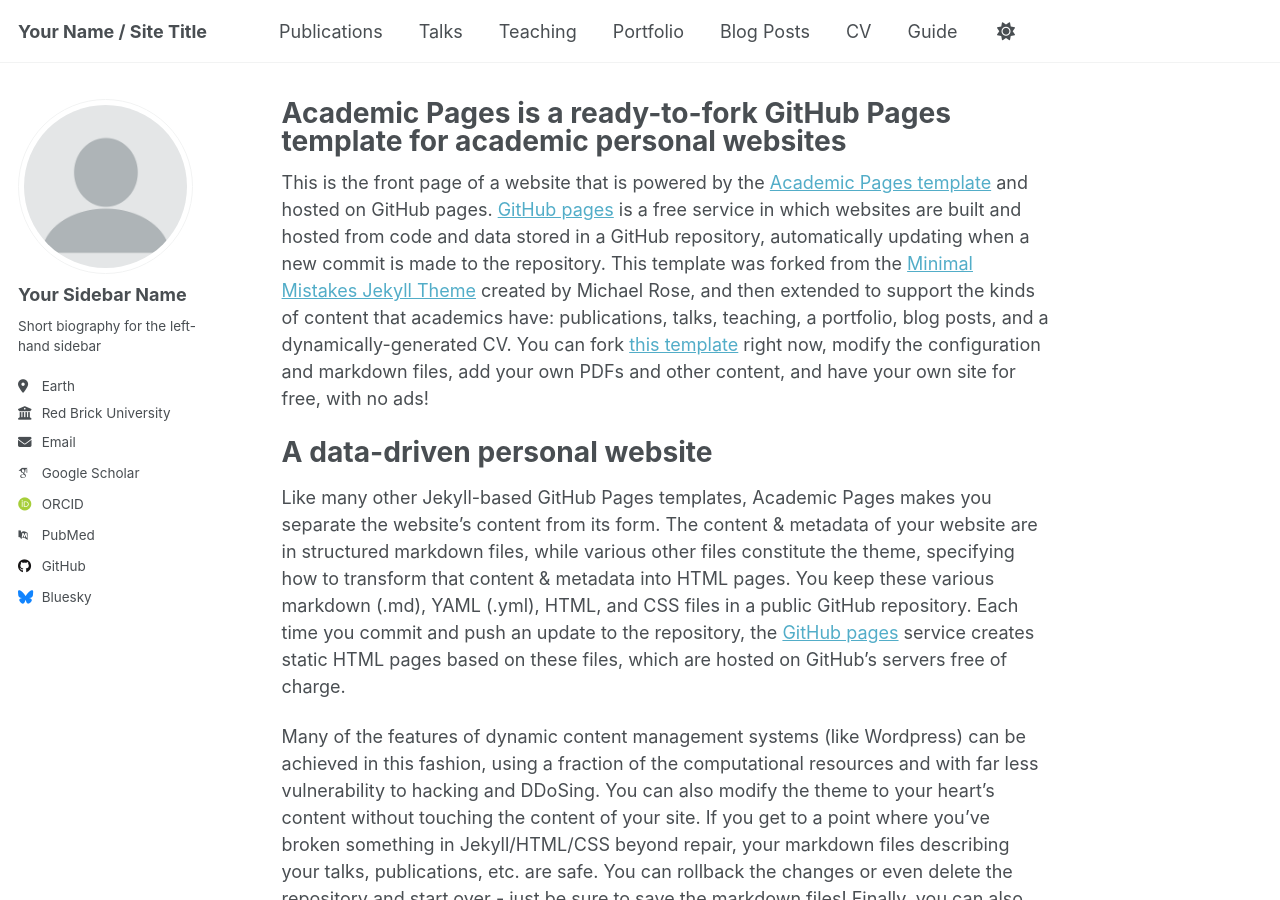
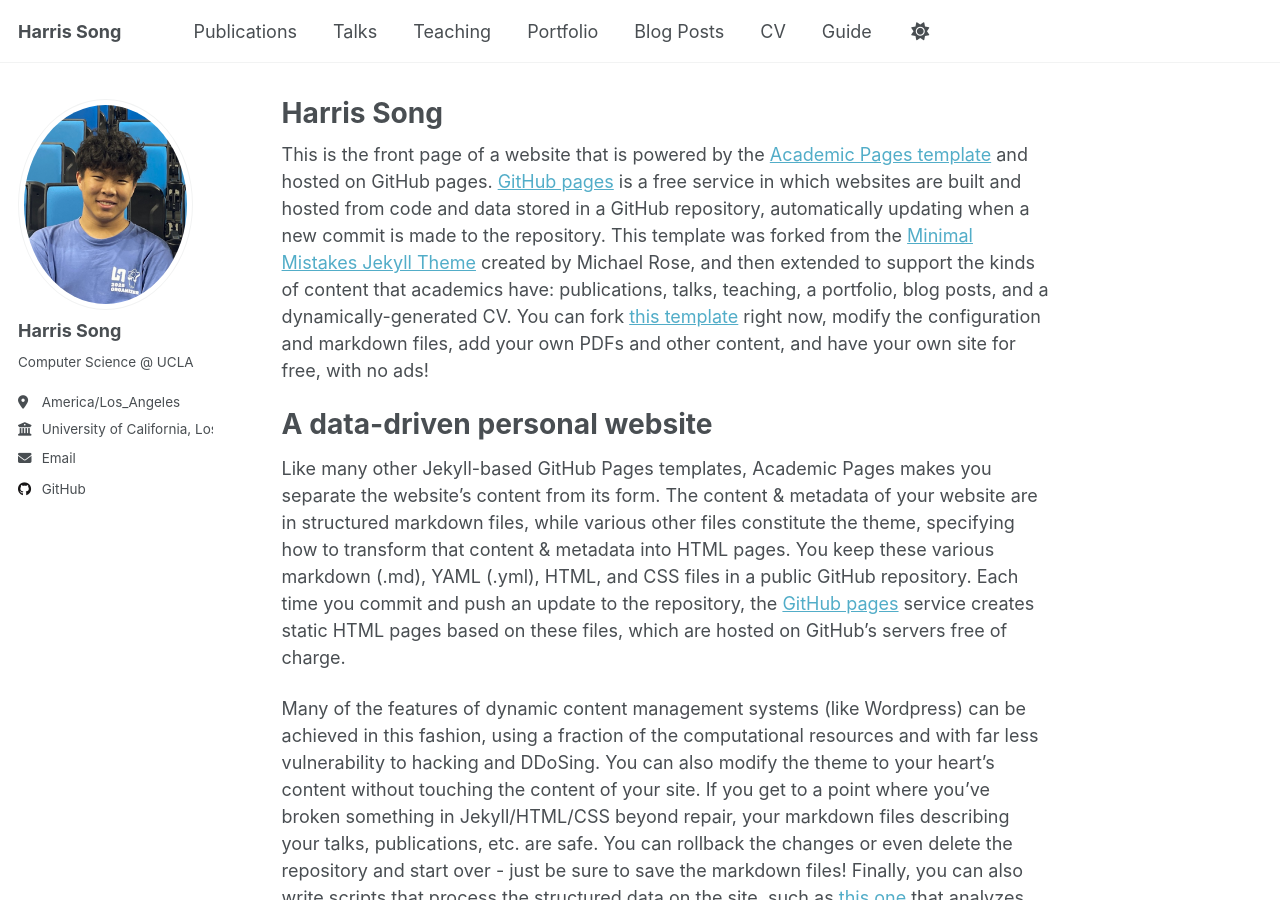
Before and after one commit to harris-song/harris-song.github.io, a Jekyll site: the page built from _pages/about.md, in a window 1280 px wide and 900 px high. Built offline with Jekyll 4.4.1, drawn with Linux system fonts in a browser that asks for light colours; some web fonts are replaced; some of the changed text lies outside the part shown.

Commit message:
aded name

```diff
--- a/_config.yml
+++ b/_config.yml
@@ -9,13 +9,13 @@
 # Basic Site Settings
 locale                   : "en-US"
 site_theme               : "default"
-title                    : "Your Name / Site Title"
+title                    : "Harris Song"
 title_separator          : "-"
-name                     : &name "Your Name"
+name                     : &name "Harris Song"
 description              : &description "personal description"
-url                      : https://academicpages.github.io # the base hostname & protocol for your site e.g. "https://[your GitHub username].github.io" or if you already have some other page hosted on Github then use "https://[your GitHub username].github.io/[Your Repo Name]"
+url                      : https://harris-song.github.io # the base hostname & protocol for your site e.g. "https://[your GitHub username].github.io" or if you already have some other page hosted on Github then use "https://[your GitHub username].github.io/[Your Repo Name]"
 baseurl                  : "" # the subpath of your site, e.g. "/blog"
-repository               : "academicpages/academicpages.github.io"
+repository               : "harris-song/harris-song.github.io"
 
 # Site Author - The following control what appear as part of the author content on the side bar.
 #               If a field is blank the icon and link will not appear, otherwise it will be shown.
@@ -23,22 +23,22 @@
 author:
   # Biographic information
   avatar           : "profile.png"
-  name             : "Your Sidebar Name"
+  name             : "Harris Song"
   pronouns         : # example: "she/her"
-  bio              : "Short biography for the left-hand sidebar"
-  location         : "Earth"
-  employer         : "Red Brick University"
+  bio              : "Computer Science @ UCLA"
+  location         : "America/Los_Angeles"
+  employer         : "University of California, Los Angeles"
   uri              : # URL
-  email            : "none@example.org"
+  email            : "harris.song@ucla.edu"
 
   # Academic websites
   academia         : # URL
   arxiv            : # URL - Update with the correct link to your profile
-  googlescholar    : "https://scholar.google.com/citations?user=PS_CX0AAAAAJ"
+  googlescholar    : # "https://scholar.google.com/citations?user=PS_CX0AAAAAJ"
   impactstory      : # URL
-  orcid            : "http://orcid.org/yourorcidurl"
+  orcid            : # "http://orcid.org/yourorcidurl"
   semantic         : # URL
-  pubmed           : "https://www.ncbi.nlm.nih.gov/pubmed/?term=john+snow"
+  pubmed           : # "https://www.ncbi.nlm.nih.gov/pubmed/?term=john+snow"
   researchgate     : # URL
   scopus           : # URL
 
@@ -46,12 +46,12 @@
   bitbucket        : # Username - Update with your username on the site
   codepen          : # Username
   dribbble         : # Username
-  github           : "academicpages"
+  github           : "bobbykabob"
   kaggle           : # Username
   stackoverflow    : # User number or user number and name (i.e., use "1" or "1/jeff-atwood")
 
   # Social media
-  bluesky          : "bsky.app" # Replace this with you Bluesky username
+  bluesky          : # "bsky.app" # Replace this with you Bluesky username
   facebook         : # Username
   flickr           : # Username
   foursquare       : # Username
@@ -60,7 +60,7 @@
   keybase          : # Username
   instagram        : # Username
   lastfm           : # Username
-  linkedin         : # Username
+  linkedin         : # harris-song
   mastodon         : # URL
   medium           : # URL
   pinterest        : # Username
--- a/_pages/about.md
+++ b/_pages/about.md
@@ -1,6 +1,6 @@
 ---
 permalink: /
-title: "Academic Pages is a ready-to-fork GitHub Pages template for academic personal websites"
+title: "Harris Song"
 author_profile: true
 redirect_from:
   - /about/
```
Also changed, not shown: _data/cv.json (+4 -4 lines), images/profile.png.
